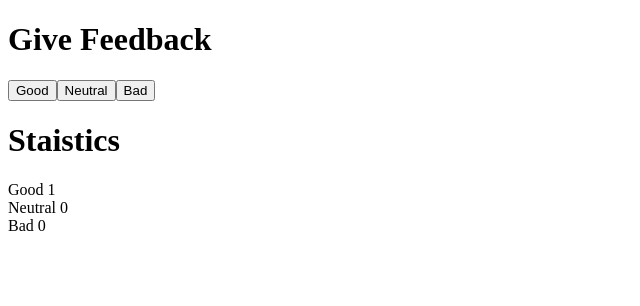
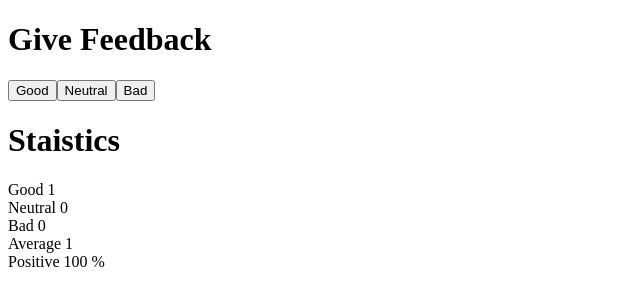
Before and after one commit to NavdeepKakrod/Part1, a React (Vite) app in the folder Unicafe/: page / in a window 1280 px wide. Both pictures are taken after a click on the button "Good". Shown: the top 306 px of the page, without its empty margins (0-640 px from the left). Built offline with nearby package versions, Linux system fonts and the light colour scheme.

Commit message:
Added Exercise 1.7

```diff
--- a/Unicafe/src/App.jsx
+++ b/Unicafe/src/App.jsx
@@ -5,7 +5,20 @@ const App = () => {
   const [good, setGood] = useState(0)
   const [neutral, setNeutral] = useState(0)
   const [bad, setBad] = useState(0)
+  const total = good+neutral+bad;
+  const average = (good-bad)/total;
+  const positive = (good*100)/total;
+  if(total === 0){
+    return (
+      <div>
+        <h1>Give Feedback</h1>
+        <button onClick={()=>{setGood(good+1)}}>Good</button>
+        <button onClick={()=>{setNeutral(neutral+1)}}>Neutral</button>
+        <button onClick={()=>{setBad(bad+1)}}>Bad</button>
 
+      </div>
+    )
+  }
   return (
     <div>
       <h1>Give Feedback</h1>
@@ -14,7 +27,8 @@ const App = () => {
       <button onClick={()=>{setBad(bad+1)}}>Bad</button>
 
       <h1>Staistics</h1>
-      <p>Good {good} <br/> Neutral {neutral} <br/> Bad {bad}</p>
+
+     <p>Good {good} <br/> Neutral {neutral} <br/> Bad {bad} <br/> Average {average} <br/> Positive {positive} %</p>
 
     </div>
   )
```
